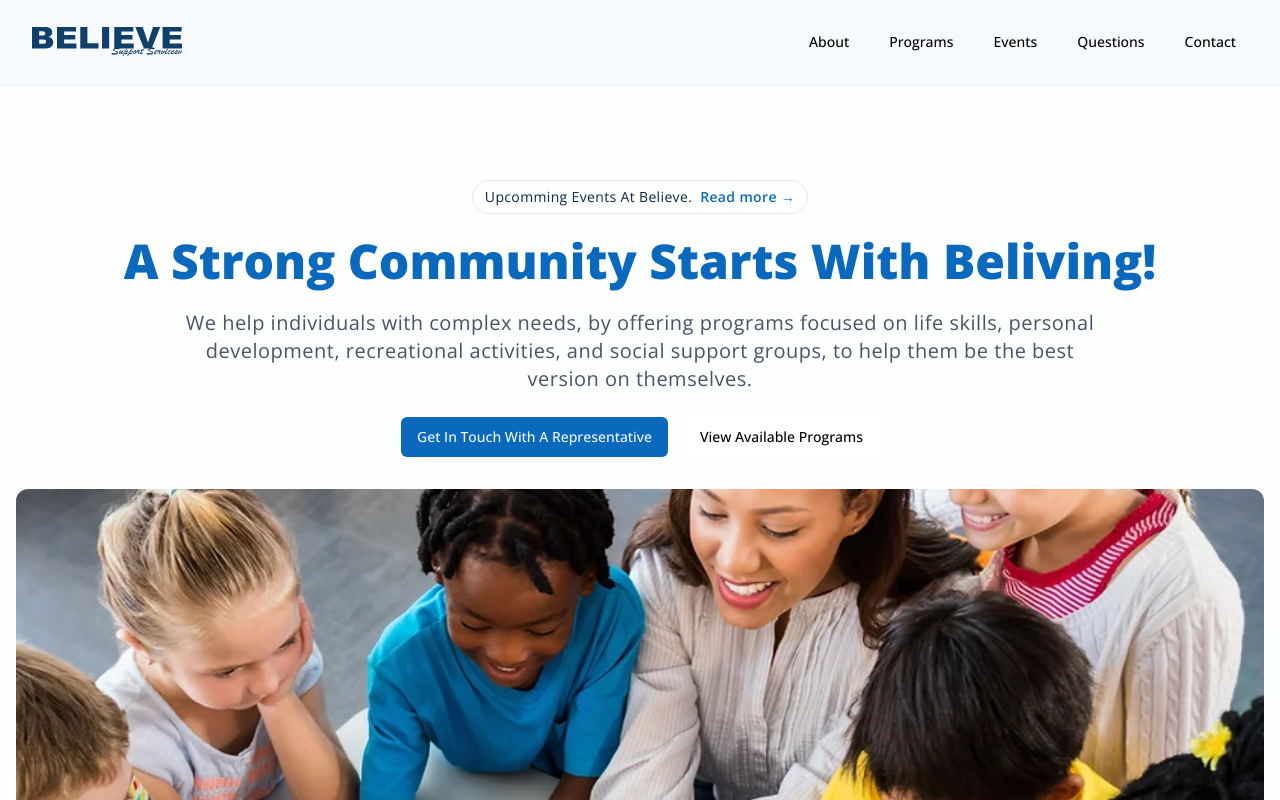
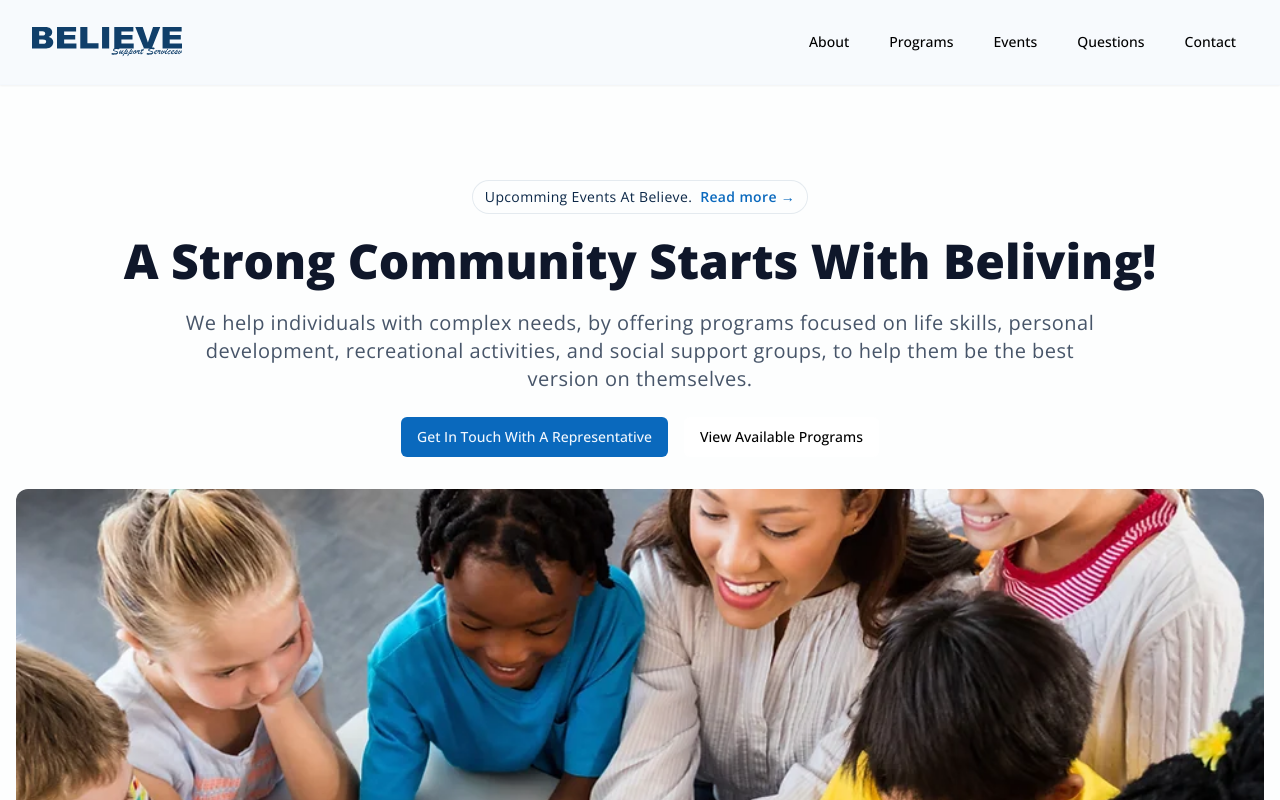
Before and after one commit to Justin-Bento/believe-support-services, a Next.js app: page / in a window 1280 px wide. Shown: the top 800 px of the page. Built offline with nearby package versions, Linux system fonts and the light colour scheme.

Commit message:
updated headline colour

```diff
--- a/src/pages/index.tsx
+++ b/src/pages/index.tsx
@@ -43,7 +43,7 @@ function Hero() {
               </span>
             </Link>
           </div>
-          <h1 className="scroll-m-20 text-4xl font-extrabold tracking-normal text-primary-600 dark:text-primary-100 lg:text-5xl md:text-center">
+          <h1 className="scroll-m-20 text-4xl font-extrabold tracking-normal text-slate-900 dark:text-primary-100 lg:text-5xl md:text-center">
             A Strong Community Starts With Beliving!
           </h1>
           <p className="text-xl tracking-wide max-w-[80ch] md:text-center md:mx-auto text-slate-600 dark:text-slate-300">
```
